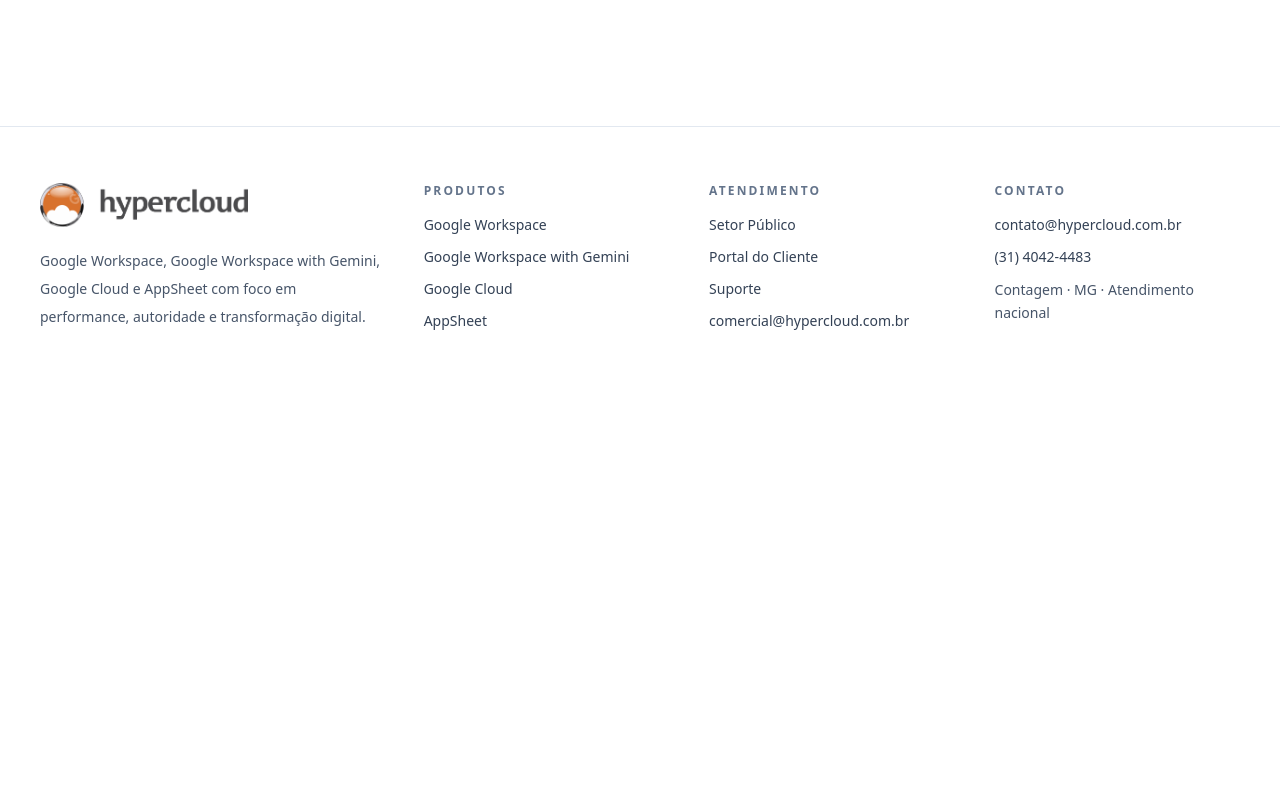
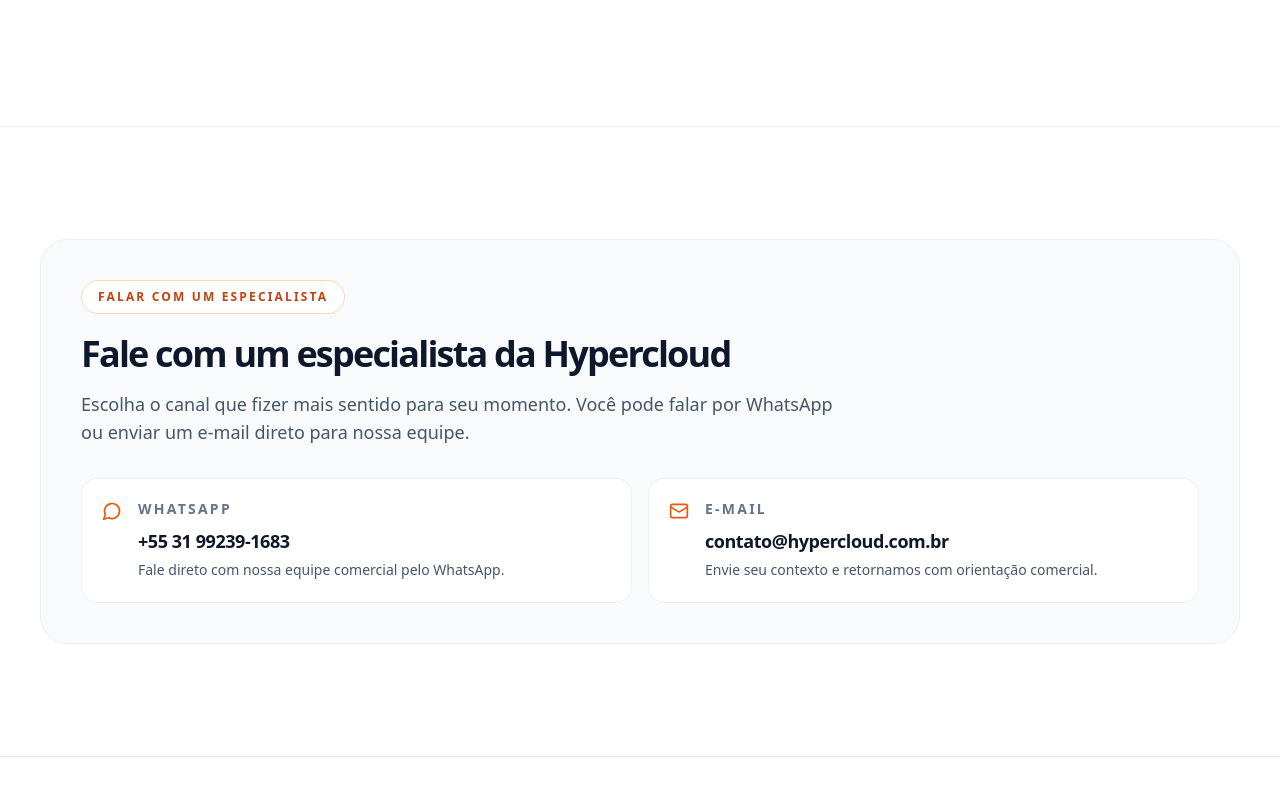
Before and after one commit to Kaxcav/hypercloud-site, a Next.js app: page / in a window 1280 px wide. Shown: the part 5060-5860 px from the top of the page. Before the commit the page ends 5447 px from the top, so only its background shows below. Built offline with nearby package versions, Linux system fonts and the light colour scheme.

Commit message:
Adiciona CTA com WhatsApp e email para falar com especialista

```diff
--- a/app/page.tsx
+++ b/app/page.tsx
@@ -4,6 +4,7 @@
 import { ComparisonTable } from '@/components/ComparisonTable';
 import { ProductCard } from '@/components/ProductCard';
 import { SectionHeader } from '@/components/SectionHeader';
+import { SpecialistCta } from '@/components/SpecialistCta';
 
 const products = [
   {
@@ -68,7 +69,7 @@
             </p>
             <div className="mt-8 flex flex-wrap gap-4">
               <Link
-                href="mailto:contato@hypercloud.com.br?subject=Quero%20falar%20com%20um%20especialista"
+                href="#falar-com-especialista"
                 className="inline-flex items-center gap-2 rounded-md bg-brand-gradient px-6 py-3 text-sm font-semibold text-white shadow-brand transition hover:opacity-95"
               >
                 Falar com Especialista <ArrowRight className="h-4 w-4" />
@@ -179,6 +180,8 @@
           <ComparisonTable />
         </div>
       </section>
+
+      <SpecialistCta />
     </>
   );
 }
--- a/app/setor-publico/page.tsx
+++ b/app/setor-publico/page.tsx
@@ -3,6 +3,7 @@
 import Link from 'next/link';
 import { Building2, FileText, ShieldCheck, Users } from 'lucide-react';
 import { SectionHeader } from '@/components/SectionHeader';
+import { SpecialistCta } from '@/components/SpecialistCta';
 
 export const metadata: Metadata = {
   title: 'Setor Público',
@@ -62,7 +63,7 @@
             </p>
             <div className="mt-8 flex flex-wrap gap-4">
               <Link
-                href="mailto:corporativo@hypercloud.com.br?subject=Quero%20falar%20sobre%20Setor%20P%C3%BAblico"
+                href="#falar-com-especialista"
                 className="rounded-md bg-brand-gradient px-6 py-3 text-sm font-semibold text-white shadow-brand transition hover:opacity-95"
               >
                 Falar com Especialista
@@ -161,6 +162,11 @@
           </div>
         </div>
       </section>
+
+      <SpecialistCta
+        title="Fale com um especialista da Hypercloud para Setor Público"
+        description="Se quiser avançar em Google Workspace, Google Cloud, credenciais ou consulta sobre ATAs, escolha o canal mais confortável e nossa equipe continua a conversa com você."
+      />
     </>
   );
 }
--- /dev/null
+++ b/components/SpecialistCta.tsx
@@ -0,0 +1,60 @@
+import Link from 'next/link';
+import { Mail, MessageCircle } from 'lucide-react';
+
+type SpecialistCtaProps = {
+  id?: string;
+  title?: string;
+  description?: string;
+};
+
+export function SpecialistCta({
+  id = 'falar-com-especialista',
+  title = 'Fale com um especialista da Hypercloud',
+  description = 'Escolha o canal que fizer mais sentido para seu momento. Você pode falar por WhatsApp ou enviar um e-mail direto para nossa equipe.'
+}: SpecialistCtaProps) {
+  return (
+    <section id={id} className="border-t border-slate-200/60 bg-white py-20 sm:py-24 lg:py-28">
+      <div className="container-shell max-w-5xl">
+        <div className="rounded-[28px] border border-slate-200/60 bg-slate-50 p-6 sm:p-8 lg:p-10">
+          <span className="inline-flex rounded-full border border-brand-200 bg-white px-4 py-2 text-xs font-semibold uppercase tracking-[0.18em] text-brand-700">
+            Falar com um especialista
+          </span>
+          <h2 className="mt-5 text-balance text-3xl font-extrabold tracking-tighter text-slate-900 sm:text-4xl">
+            {title}
+          </h2>
+          <p className="mt-4 max-w-3xl text-base leading-relaxed text-slate-600 sm:text-lg">
+            {description}
+          </p>
+
+          <div className="mt-8 grid gap-4 sm:grid-cols-2">
+            <Link
+              href="https://wa.me/5531992391683?text=Olá,%20quero%20falar%20com%20um%20especialista%20da%20Hypercloud."
+              target="_blank"
+              rel="noreferrer"
+              className="flex items-start gap-4 rounded-2xl border border-slate-200/60 bg-white p-5 transition hover:border-brand-200 hover:shadow-soft"
+            >
+              <MessageCircle className="mt-0.5 h-5 w-5 text-brand-600" />
+              <div>
+                <p className="text-sm font-semibold uppercase tracking-[0.16em] text-slate-500">WhatsApp</p>
+                <p className="mt-2 text-lg font-bold tracking-tight text-slate-900">+55 31 99239-1683</p>
+                <p className="mt-1 text-sm leading-relaxed text-slate-600">Fale direto com nossa equipe comercial pelo WhatsApp.</p>
+              </div>
+            </Link>
+
+            <Link
+              href="mailto:contato@hypercloud.com.br?subject=Quero%20falar%20com%20um%20especialista"
+              className="flex items-start gap-4 rounded-2xl border border-slate-200/60 bg-white p-5 transition hover:border-brand-200 hover:shadow-soft"
+            >
+              <Mail className="mt-0.5 h-5 w-5 text-brand-600" />
+              <div>
+                <p className="text-sm font-semibold uppercase tracking-[0.16em] text-slate-500">E-mail</p>
+                <p className="mt-2 text-lg font-bold tracking-tight text-slate-900">contato@hypercloud.com.br</p>
+                <p className="mt-1 text-sm leading-relaxed text-slate-600">Envie seu contexto e retornamos com orientação comercial.</p>
+              </div>
+            </Link>
+          </div>
+        </div>
+      </div>
+    </section>
+  );
+}
```
